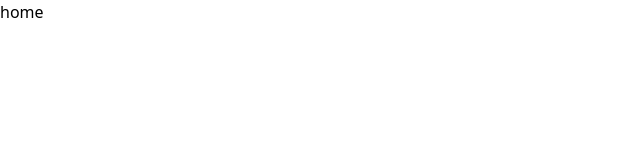
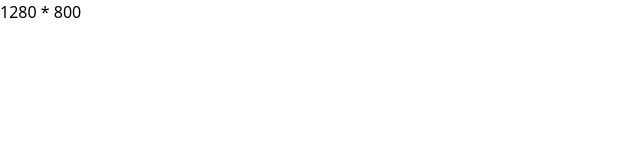
Before and after one commit to jheng-jie/about-me-mix, a Nuxt app in the folder packages/vue/: page /home in a window 1280 px wide. Shown: the top 160 px of the page, without its empty margins (0-640 px from the left). Built offline with nearby package versions, Linux system fonts and the light colour scheme.

Commit message:
feat(vue): store

```diff
--- a/package.json
+++ b/package.json
@@ -13,6 +13,8 @@
     "packages/*"
   ],
   "dependencies": {
+    "@types/lodash": "^4.14.191",
+    "lodash": "^4.17.21",
     "prettier": "^2.8.4",
     "prettier-plugin-svelte": "^2.9.0"
   }
--- a/packages/vue/nuxt.config.ts
+++ b/packages/vue/nuxt.config.ts
@@ -27,7 +27,17 @@ export default defineNuxtConfig({
     '@unocss/nuxt',
     // i18n
     '@nuxtjs/i18n',
+    // pinia
+    [
+      '@pinia/nuxt',
+      {
+        autoImports: ['defineStore', 'storeToRefs'],
+      },
+    ],
   ],
+
+  // 申明 plugins
+  plugins: [{ src: '~/plugins/initialize.ts', mode: 'client' }],
 
   // 開發資料夾
   srcDir: './src',
--- a/packages/vue/package.json
+++ b/packages/vue/package.json
@@ -16,6 +16,8 @@
     "sass": "^1.58.3"
   },
   "dependencies": {
-    "@about-me-mix/common": "^1.0.0"
+    "@about-me-mix/common": "^1.0.0",
+    "@pinia/nuxt": "^0.4.7",
+    "pinia": "^2.0.32"
   }
 }
--- a/packages/vue/src/app.vue
+++ b/packages/vue/src/app.vue
@@ -6,7 +6,6 @@
 
 <script lang="ts" setup>
 const { t, locale: lang } = useI18n()
-
 const route = useRoute()
 
 useHead({
--- a/packages/vue/src/pages/home/index.vue
+++ b/packages/vue/src/pages/home/index.vue
@@ -1,3 +1,11 @@
 <template>
-  <div>home</div>
+  <ClientOnly>
+    <template #fallback><span>0 * 0</span></template>
+    <span>{{ `${width} * ${height}` }}</span>
+  </ClientOnly>
 </template>
+
+<script lang="ts" setup>
+import { useWebsite } from '~/stores'
+const { width, height } = storeToRefs(useWebsite())
+</script>
--- /dev/null
+++ b/packages/vue/src/plugins/initialize.ts
@@ -0,0 +1,6 @@
+import { useWebsite } from '~/stores'
+
+/**
+ * @desc 網頁初始化用
+ */
+export default defineNuxtPlugin(async nuxtApp => useWebsite().initialize())
--- /dev/null
+++ b/packages/vue/src/stores/index.ts
@@ -0,0 +1,29 @@
+import throttle from 'lodash/throttle'
+
+/**
+ * @desc 網站數據
+ */
+export const useWebsite = defineStore('website', {
+  state: () => ({
+    width: 0,
+    height: 0,
+    sizeUpdateTimestamp: 0,
+  }),
+  actions: {
+    // 初始化
+    initialize() {
+      window.addEventListener(
+        'resize',
+        throttle(this.resetScreenSize.bind(this), 333, { leading: true, trailing: true }),
+      )
+      this.resetScreenSize()
+    },
+
+    // 設定視窗大小
+    resetScreenSize() {
+      this.width = window.innerWidth
+      this.height = window.innerHeight
+      this.sizeUpdateTimestamp = Date.now()
+    },
+  },
+})
```
Also changed, not shown: 2 other files (tests, documents, lock files or other folders).
